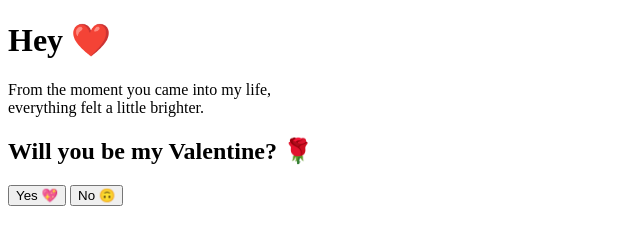
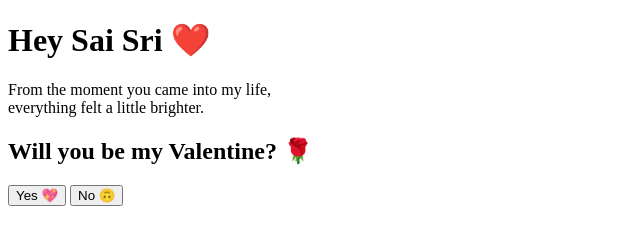
Before and after one commit to nitinkarthikeyan27-boop/Valentine-, a plain HTML site: page index.html in a window 1280 px wide. Shown: the whole page, without its empty margins (0-640 px from the left). Drawn offline with Linux system fonts and the light colour scheme.

Commit message:
Update index.html

```diff
--- a/index.html
+++ b/index.html
@@ -7,7 +7,7 @@
 </head>
 <body>
   <div class="card">
-    <h1>Hey ❤️</h1>
+    <h1>Hey Sai Sri ❤️</h1>
     <p>
       From the moment you came into my life,<br>
       everything felt a little brighter.
```
